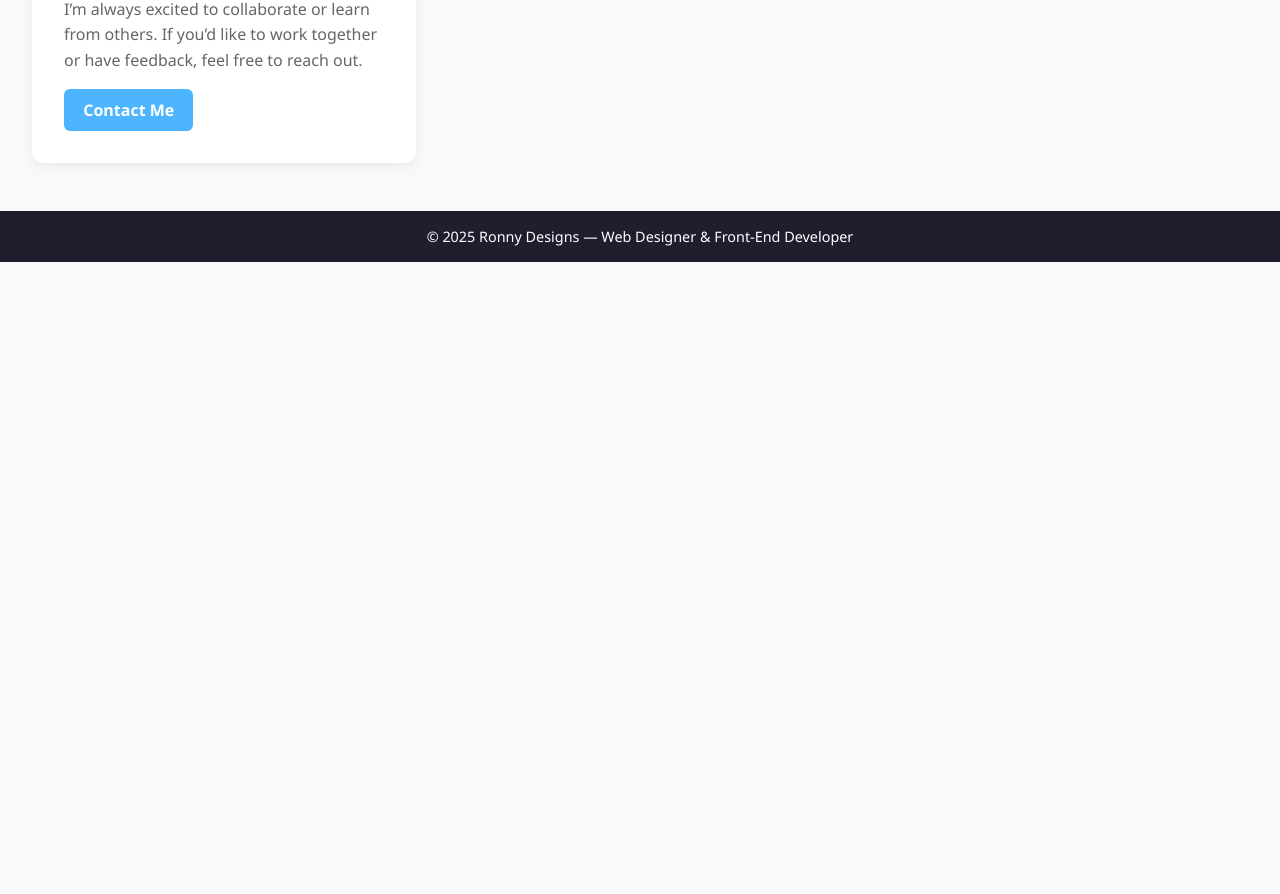
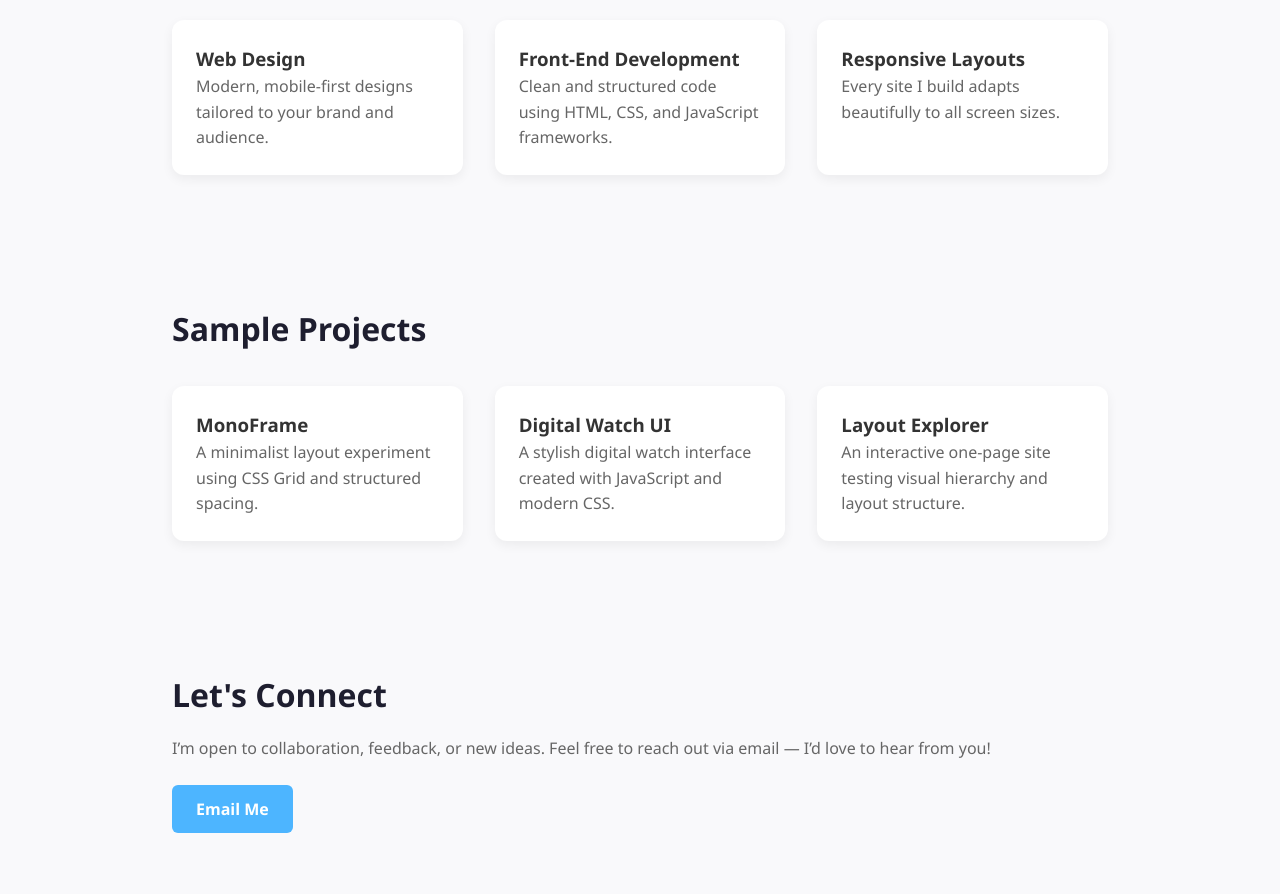
Before and after one commit to RonnySingh1/CSS-Grid-Exeperiment, a plain HTML site: page index.html in a window 1280 px wide. Shown: the part 617-1511 px from the top of the page. Before the commit the page ends 879 px from the top, so only its background shows below. Drawn offline with Linux system fonts and the light colour scheme.

Commit message:
Update index.html

```diff
--- a/index.html
+++ b/index.html
@@ -24,20 +24,18 @@
       font-family: 'Segoe UI', sans-serif;
       background-color: var(--background);
       color: var(--text);
-      display: grid;
-      grid-template-rows: auto 1fr auto;
-      min-height: 100vh;
+      line-height: 1.6;
     }
 
     header {
       background-color: var(--primary);
       color: white;
       text-align: center;
-      padding: 3rem 1rem;
+      padding: 4rem 2rem;
     }
 
     header h1 {
-      font-size: 2.5rem;
+      font-size: 3rem;
       margin-bottom: 0.5rem;
     }
 
@@ -46,47 +44,46 @@
       color: #ccc;
     }
 
-    main {
-      display: grid;
-      grid-template-columns: repeat(auto-fit, minmax(300px, 1fr));
-      gap: 2rem;
-      padding: 3rem 2rem;
+    section {
+      padding: 4rem 2rem;
+      max-width: 1000px;
+      margin: 0 auto;
     }
 
-    section {
+    section h2 {
+      margin-bottom: 1rem;
+      color: var(--primary);
+      font-size: 2rem;
+    }
+
+    section p {
+      color: var(--light-text);
+      font-size: 1rem;
+    }
+
+    .card-grid {
+      display: grid;
+      grid-template-columns: repeat(auto-fit, minmax(280px, 1fr));
+      gap: 2rem;
+      margin-top: 2rem;
+    }
+
+    .card {
       background-color: var(--card-bg);
-      padding: 2rem;
+      padding: 1.5rem;
       border-radius: 12px;
       box-shadow: 0 4px 12px rgba(0,0,0,0.06);
       transition: transform 0.3s ease;
     }
 
-    section:hover {
-      transform: translateY(-4px);
-    }
-
-    section h2 {
-      margin-bottom: 1rem;
-      color: var(--primary);
-    }
-
-    section p {
-      color: var(--light-text);
-      line-height: 1.6;
-    }
-
-    footer {
-      text-align: center;
-      padding: 1rem;
-      background-color: var(--primary);
-      color: white;
-      font-size: 0.9rem;
+    .card:hover {
+      transform: translateY(-5px);
     }
 
     .btn {
       display: inline-block;
-      margin-top: 1rem;
-      padding: 0.6rem 1.2rem;
+      margin-top: 1.5rem;
+      padding: 0.7rem 1.5rem;
       background-color: var(--accent);
       color: white;
       border: none;
@@ -100,53 +97,86 @@
       background-color: #379ee0;
     }
 
+    footer {
+      background-color: var(--primary);
+      color: white;
+      text-align: center;
+      padding: 2rem 1rem;
+    }
+
     @media (max-width: 600px) {
       header h1 {
-        font-size: 2rem;
+        font-size: 2.2rem;
+      }
+
+      section h2 {
+        font-size: 1.6rem;
       }
     }
   </style>
 </head>
 <body>
 
+  <!-- Hero -->
   <header>
     <h1>Ronny Designs</h1>
-    <p>Crafting modern, responsive websites with purpose</p>
+    <p>Crafting modern, responsive websites with clarity and purpose</p>
   </header>
 
-  <main>
+  <!-- About -->
   <section>
     <h2>About Me</h2>
-      <p>
-        I'm a passionate front-end developer focused on clean design and responsive layouts. I love creating user-friendly, visually engaging websites using modern tools like HTML, CSS Grid, and JavaScript.
-      </p>
+    <p>I’m a front-end designer and developer focused on clean, user-friendly interfaces. I love building responsive layouts and experimenting with CSS Grid, Flexbox, and subtle interaction effects.</p>
   </section>
 
+  <!-- Services -->
   <section>
-      <h2>Design Philosophy</h2>
-      <p>
-        My goal is to build websites that are both beautiful and functional. I prioritize accessibility, clarity, and smooth user experiences. CSS Grid allows me to create flexible layouts that adapt seamlessly across devices.
-      </p>
+    <h2>Services</h2>
+    <div class="card-grid">
+      <div class="card">
+        <h3>Web Design</h3>
+        <p>Modern, mobile-first designs tailored to your brand and audience.</p>
+      </div>
+      <div class="card">
+        <h3>Front-End Development</h3>
+        <p>Clean and structured code using HTML, CSS, and JavaScript frameworks.</p>
+      </div>
+      <div class="card">
+        <h3>Responsive Layouts</h3>
+        <p>Every site I build adapts beautifully to all screen sizes.</p>
+      </div>
+    </div>
   </section>
 
+  <!-- Portfolio -->
   <section>
-      <h2>Skills</h2>
-      <p>
-        HTML5, CSS3, JavaScript, Responsive Design, CSS Grid, Flexbox, Git/GitHub, UI/UX Fundamentals. Currently learning more about animation and interactive design.
-      </p>
+    <h2>Sample Projects</h2>
+    <div class="card-grid">
+      <div class="card">
+        <h3>MonoFrame</h3>
+        <p>A minimalist layout experiment using CSS Grid and structured spacing.</p>
+      </div>
+      <div class="card">
+        <h3>Digital Watch UI</h3>
+        <p>A stylish digital watch interface created with JavaScript and modern CSS.</p>
+      </div>
+      <div class="card">
+        <h3>Layout Explorer</h3>
+        <p>An interactive one-page site testing visual hierarchy and layout structure.</p>
+      </div>
+    </div>
   </section>
 
+  <!-- Contact -->
   <section>
-      <h2>Get in Touch</h2>
-      <p>
-        I’m always excited to collaborate or learn from others. If you’d like to work together or have feedback, feel free to reach out.
-      </p>
-      <a href="mailto:youremail@example.com" class="btn">Contact Me</a>
+    <h2>Let's Connect</h2>
+    <p>I’m open to collaboration, feedback, or new ideas. Feel free to reach out via email — I’d love to hear from you!</p>
+    <a href="mailto:youremail@example.com" class="btn">Email Me</a>
   </section>
-  </main>
 
+  <!-- Footer -->
   <footer>
-    &copy; 2025 Ronny Designs — Web Designer & Front-End Developer
+    &copy; 2025 Ronny Designs — Crafted with HTML, CSS & a touch of creativity
   </footer>
 
 </body>
```
Lines whose indentation alone changed are shown as unchanged.
